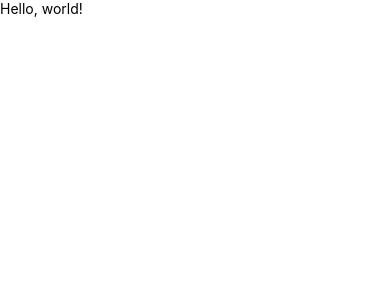
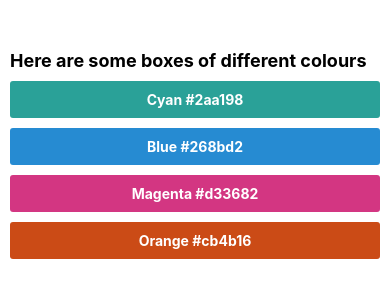
Before and after one commit to kadikraman/AwesomeProjectRN, a React Native app: screen / in a window 390 px wide. Shown: the top 300 px of the page. Built offline with nearby package versions, Linux system fonts and the light colour scheme.

Commit message:
Styling exercise

```diff
--- a/App.js
+++ b/App.js
@@ -1,14 +1,63 @@
 import React from 'react';
-import { View, Text, SafeAreaView } from 'react-native';
+import { View, Text, SafeAreaView, StyleSheet } from 'react-native';
 
 const App = () => {
   return (
     <SafeAreaView>
-      <View>
-        <Text>Hello, world!</Text>
+      <View style={styles.container}>
+        <Text style={styles.heading}>
+          Here are some boxes of different colours
+        </Text>
+        <View style={[styles.box, styles.cyan]}>
+          <Text style={styles.text}>Cyan #2aa198</Text>
+        </View>
+        <View style={[styles.box, styles.blue]}>
+          <Text style={styles.text}>Blue #268bd2</Text>
+        </View>
+        <View style={[styles.box, styles.magenta]}>
+          <Text style={styles.text}>Magenta #d33682</Text>
+        </View>
+        <View style={[styles.box, styles.orange]}>
+          <Text style={styles.text}>Orange #cb4b16</Text>
+        </View>
       </View>
     </SafeAreaView>
   );
 };
 
+const styles = StyleSheet.create({
+  container: {
+    paddingTop: 50,
+    paddingHorizontal: 10,
+  },
+  heading: {
+    fontSize: 18,
+    fontWeight: 'bold',
+    marginBottom: 10,
+  },
+  text: {
+    fontWeight: 'bold',
+    color: 'white',
+  },
+  box: {
+    padding: 10,
+    borderRadius: 3,
+    justifyContent: 'center',
+    alignItems: 'center',
+    marginBottom: 10,
+  },
+  cyan: {
+    backgroundColor: '#2aa198',
+  },
+  blue: {
+    backgroundColor: '#268bd2',
+  },
+  magenta: {
+    backgroundColor: '#d33682',
+  },
+  orange: {
+    backgroundColor: '#cb4b16',
+  },
+});
+
 export default App;
```
